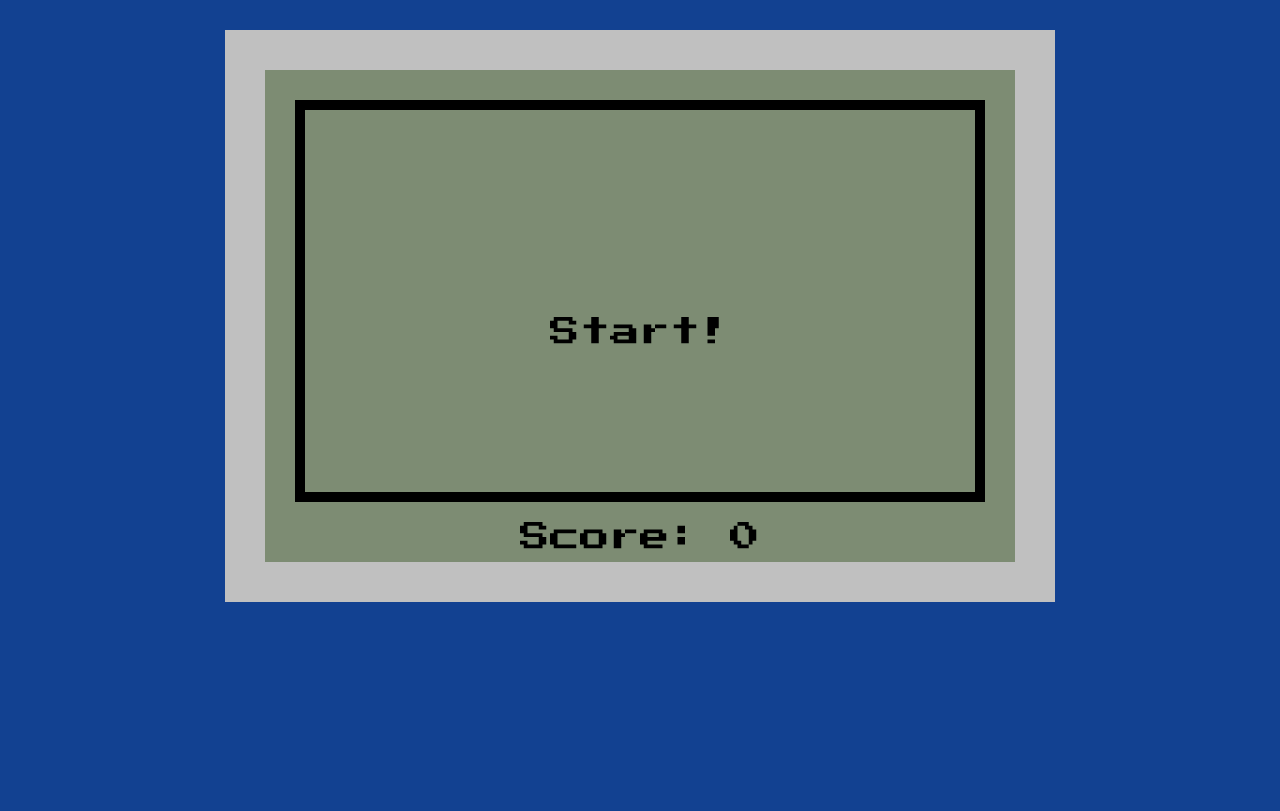
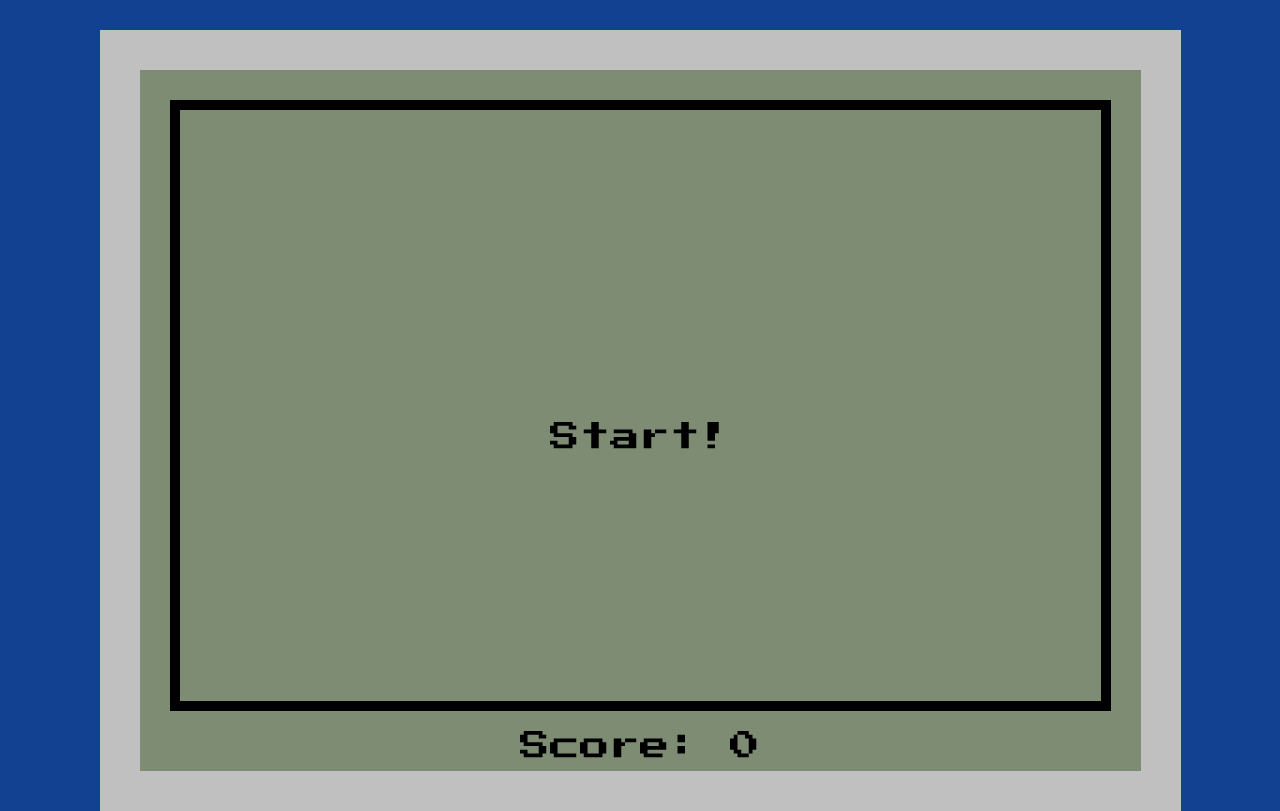
Before and after one commit to LaikaFusion/Snakes-On-A-React, a React (Create React App) app in the folder snake/: page / in a window 1280 px wide. Built offline with nearby package versions, Linux system fonts and the light colour scheme.

Commit message:
added animations for pixel/on off, limited input speed, fixed being able to eat against walls, increated play size

```diff
--- a/snake/src/App.css
+++ b/snake/src/App.css
@@ -1,67 +1,67 @@
-@import url('https://fonts.googleapis.com/css?family=Press+Start+2P');
-
+@import url("https://fonts.googleapis.com/css?family=Press+Start+2P");
 
 .App {
   text-align: center;
-  display:flex;
+  display: flex;
   flex-direction: column;
   align-items: center;
   justify-content: center;
 }
 
-.screen{
+.screen {
   margin: 30px 30px 20px;
-  display:grid;
-  grid-template-columns: repeat(21, 30px);
-  grid-template-rows: repeat(12, 30px);
+  display: grid;
+  grid-template-columns: repeat(28, 30px);
+  grid-template-rows: repeat(18, 30px);
   border: solid 10px #000;
-
-  grid-row-gap: 2px;
-  grid-column-gap: 2px;
-
-
+  grid-row-gap: 3px;
+  grid-column-gap: 3px;
 }
-.screenContainer{
+.screenContainer {
   background: #7d8c73;
   width: auto;
   border: 40px silver solid;
   margin-top: 30px;
   position: relative;
-
 }
-.on{
+.on {
   background: black;
+  opacity: 1;
+  transition: 0.2s;
 }
-.score{
+.off {
+  background: black;
+  opacity: 0;
+  transition: 0.2s;
+}
+.score {
   font-size: 30px;
-  font-family: 'Press Start 2P', monospace;
+  font-family: "Press Start 2P", monospace;
   margin-bottom: 10px;
-
 }
-button{
+button {
   font-size: 30px;
-  font-family: 'Press Start 2P', monospace;
+  font-family: "Press Start 2P", monospace;
   background: none;
   border: none;
   text-decoration: none;
-
 }
-.buttonContainer{
+.buttonContainer {
   position: absolute;
   top: 50%;
   margin-left: auto;
-margin-right: auto;
-left: 0;
-right: 0;
+  margin-right: auto;
+  left: 0;
+  right: 0;
 }
-.hidden{
-  display:none;
+.hidden {
+  display: none;
 }
 
-.pixel{
-  display:grid;
-  grid-template-columns: repeat(2, 15px);
-  grid-template-rows: repeat(2, 15px);
+.pixel {
+  display: grid;
+  grid-template-columns: repeat(3, 10px);
+  grid-template-rows: repeat(3, 10px);
   grid-row-gap: 1px;
   grid-column-gap: 1px;
 }
--- a/snake/src/App.js
+++ b/snake/src/App.js
@@ -1,23 +1,29 @@
 import React, { Component } from "react";
 import "./App.css";
 import Screen from "./components/Screen";
+
+const xline = 18;
+const yline = 28;
+const freshScreen = Array(xline*yline).fill({ on: false, food:false });
+
 
 class App extends Component {
   constructor(props) {
     super(props);
     this.state = {
-      pixels: Array(252).fill({ on: false }),
+      pixels: freshScreen,
       direction: "right",
-      snake: [136, 135, 134, 133],
+      snake: [210, 209, 208, 207],
       food: -1,
-      ylinesize: 21,
-      xlinesize: 12,
+      ylinesize: yline,
+      xlinesize: xline,
       removePixel: 0,
       nextPixel: 0,
       intervalId: 0,
       intervalAmount: 200,
       gameOver: false,
-      gameStarted: false
+      gameStarted: false,
+      keyblock: false
     };
   }
   componentWillMount() {
@@ -26,12 +32,16 @@ class App extends Component {
     this.randomFoodSpot();
   }
   handleKeypress = e => {
+    if(this.state.keyblock){
+      return;
+    }
     switch (e.key) {
       case "ArrowLeft":
       case "a":
         if (this.state.direction !== "right") {
           this.setState({
-            direction: "left"
+            direction: "left",
+            keyblock:true
           });
         }
 
@@ -40,7 +50,8 @@ class App extends Component {
       case "d":
         if (this.state.direction !== "left") {
           this.setState({
-            direction: "right"
+            direction: "right",
+            keyblock:true
           });
         }
         break;
@@ -48,7 +59,8 @@ class App extends Component {
       case "w":
         if (this.state.direction !== "down") {
           this.setState({
-            direction: "up"
+            direction: "up",
+            keyblock:true
           });
         }
         break;
@@ -56,7 +68,8 @@ class App extends Component {
       case "s":
         if (this.state.direction !== "up") {
           this.setState({
-            direction: "down"
+            direction: "down",
+            keyblock:true
           });
         }
         break;
@@ -68,9 +81,9 @@ class App extends Component {
     this.setState({
       gameOver: false,
       direction: "right",
-      snake: [136, 135, 134, 133],
+      snake: [210, 209, 208, 207],
       intervalAmount: 200,
-      pixels: Array(252).fill({ on: false }),
+      pixels: freshScreen,
       gameStarted: true
     },()=>{
 
@@ -78,7 +91,7 @@ class App extends Component {
       this.state.snake.forEach(element => {
         gameStart[element] = { on: true };
       });
-      gameStart[this.state.food] = { on: true };
+      gameStart[this.state.food] = { food: true };
       this.setState(
         {
           pixels: gameStart
@@ -122,22 +135,22 @@ class App extends Component {
         }
         if (nextPixelRight !== this.state.food) {
           toRemove = snakeMod.pop();
+          snakeMod.unshift(nextPixelRight);
         } else {
           snakeMod.unshift(nextPixelRight);
-          nextPixelRight = snakeMod[0] + 1;
           this.randomFoodSpot();
           this.goFaster();
         }
 
-        if (nextPixelRight % 21 === 0) {
+        if (nextPixelRight % this.state.ylinesize === 0) {
           this.gameOver();
           break;
         }
-        snakeMod.unshift(nextPixelRight);
         this.setState(
           {
             snake: snakeMod,
-            removePixel: toRemove
+            removePixel: toRemove,
+            keyblock: false
           },
           () => {
             this.updateScreen();
@@ -155,12 +168,9 @@ class App extends Component {
         } else {
           this.randomFoodSpot();
           this.goFaster();
-          snakeMod.unshift(nextPixelLeft);
-
-          nextPixelLeft = snakeMod[0] - 1;
         }
 
-        if ((nextPixelLeft + 1) % 21 === 0) {
+        if ((nextPixelLeft + 1) % this.state.ylinesize === 0) {
           this.gameOver();
           break;
         }
@@ -168,7 +178,8 @@ class App extends Component {
         this.setState(
           {
             snake: snakeMod,
-            removePixel: toRemove
+            removePixel: toRemove,
+            keyblock: false
           },
           () => {
             this.updateScreen();
@@ -186,9 +197,6 @@ class App extends Component {
         } else {
           this.randomFoodSpot();
           this.goFaster();
-          snakeMod.unshift(nextPixelUp);
-
-          nextPixelUp = snakeMod[0] - this.state.ylinesize;
         }
 
         if (nextPixelUp < 0) {
@@ -199,7 +207,8 @@ class App extends Component {
         this.setState(
           {
             snake: snakeMod,
-            removePixel: toRemove
+            removePixel: toRemove,
+            keyblock: false
           },
           () => {
             this.updateScreen();
@@ -217,9 +226,6 @@ class App extends Component {
         } else {
           this.randomFoodSpot();
           this.goFaster();
-          snakeMod.unshift(nextPixelDown);
-
-          nextPixelDown = snakeMod[0] + this.state.ylinesize;
         }
 
         if (nextPixelDown >= this.state.pixels.length) {
@@ -230,7 +236,8 @@ class App extends Component {
         this.setState(
           {
             snake: snakeMod,
-            removePixel: toRemove
+            removePixel: toRemove,
+            keyblock: false
           },
           () => {
             this.updateScreen();
@@ -248,7 +255,7 @@ class App extends Component {
       pixelsUpdate[element] = { on: true };
     });
     pixelsUpdate[this.state.removePixel] = { on: false };
-    pixelsUpdate[this.state.food] = { on: true };
+    pixelsUpdate[this.state.food] = { food: true };
 
     this.setState({
       pixels: pixelsUpdate
@@ -275,7 +282,7 @@ class App extends Component {
       <div className="App">
       <div className='screenContainer'>
         <Screen pixels={this.state.pixels} />
-        <div className="score"> Score: {(this.state.snake.length -4)/2}</div>
+        <div className="score"> Score: {(this.state.snake.length -4)}</div>
         <div className='buttonContainer'><button className={this.state.gameStarted  ? 'StartButton hidden':'StartButton' } onClick={this.newGame}>{this.state.gameOver?"Game Over Again?":"Start!"}</button></div>
       </div>
       </div>
--- a/snake/src/components/Screen.jsx
+++ b/snake/src/components/Screen.jsx
@@ -11,10 +11,15 @@ class Screen extends Component {
       <div className='screen'>
         {this.props.pixels.map((e,i)=>{
             return <div key ={i} id= {i} className={e.on? 'pixel ':'pixel'} >
-            <div className={e.on? ' on':''} />
-            <div className={e.on? ' on':''} />
-            <div className={e.on? ' on':''}/>
-            <div className={e.on? ' on':''}/>
+            <div className={e.on? ' on':'off'} />
+            <div className={e.on||e.food? ' on':'off'} />
+            <div className={e.on? ' on':'off'}/>
+            <div className={e.on||e.food? ' on':'off'}/>
+            <div className={e.on? ' on':'off'} />
+            <div className={e.on||e.food? ' on':'off'} />
+            <div className={e.on? ' on':'off'}/>
+            <div className={e.on||e.food? ' on':'off'}/>
+            <div className={e.on? ' on':'off'}/>
             </div>
         })}
 
--- a/snake/src/index.css
+++ b/snake/src/index.css
@@ -3,4 +3,5 @@ body {
   padding: 0;
   font-family: sans-serif;
   background-color: #124191
+
 }
```
